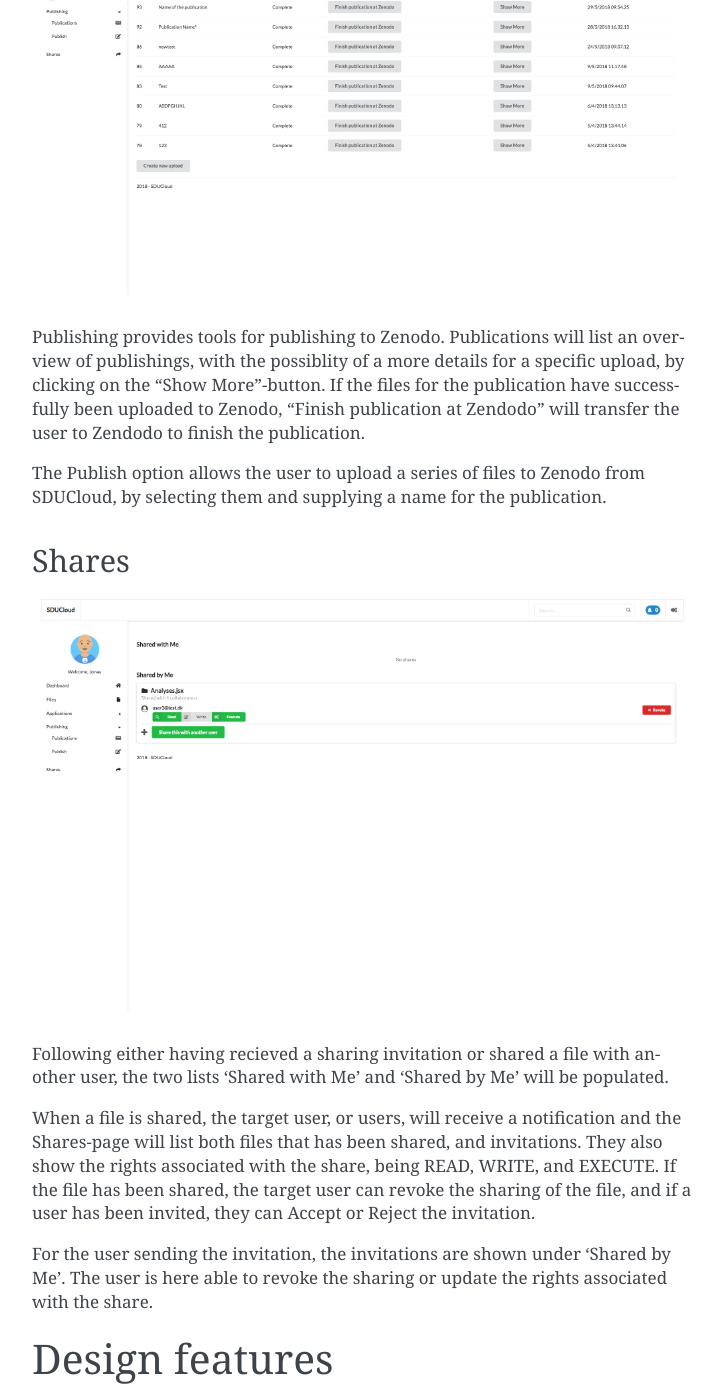
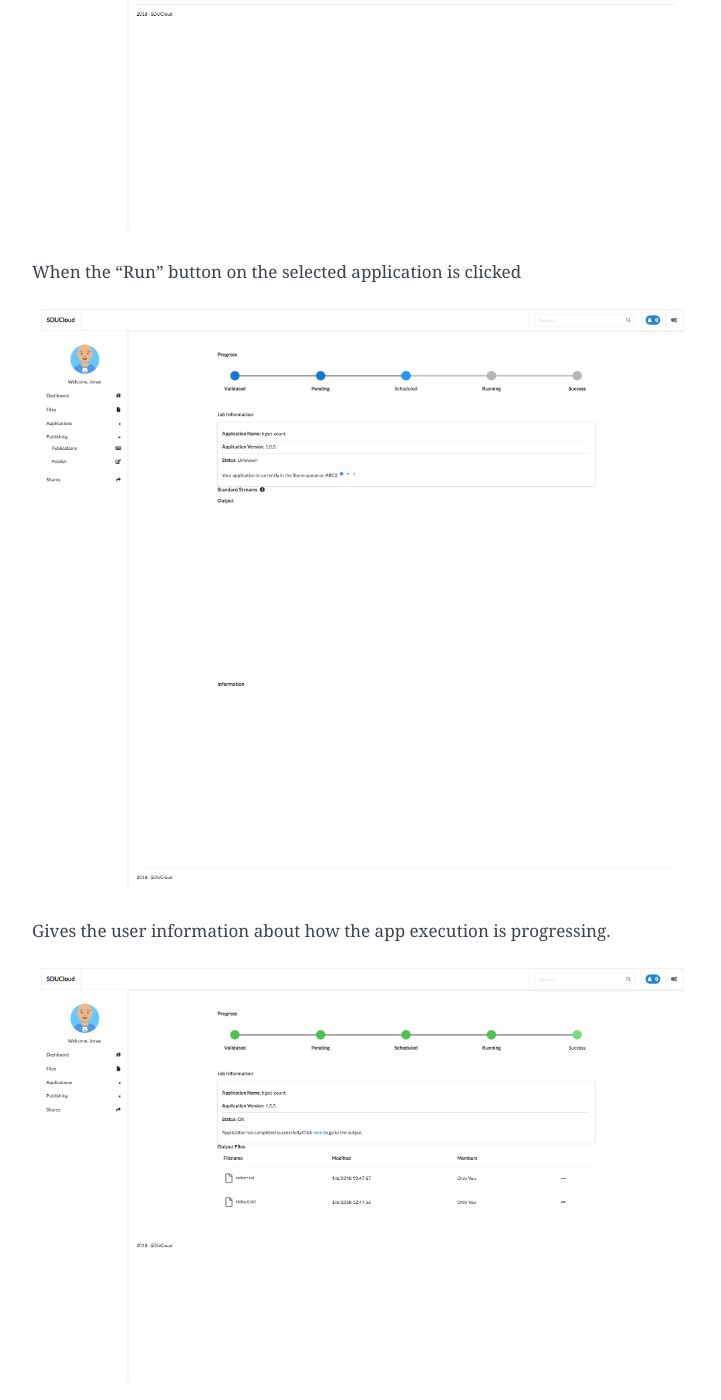
Before and after one commit to SDU-eScience/SDUCloudDoc, a Sphinx documentation site: the page built from docs/source/index.rst, in a window 1280 px wide and 1400 px high, scrolled down 3314 px. Shown: the whole window, without its empty margins (388-1109 px from the left). Built offline with Sphinx 7.4.7, drawn with Linux system fonts in a browser that asks for light colours; some of the changed text lies outside the part shown.

Commit message:
restructure

```diff
--- a/docs/source/index.rst
+++ b/docs/source/index.rst
@@ -68,6 +68,27 @@ Applications
    :align:   center
 
 At the Applications screen the user is able to see all available applications that he/she can run on Abacus2.0. If the user hover above the name of an application he/she is able to get a description of the application. If the user press the run button he/she will be forwarded to that specific application setup and are able to add the input files that he/she would like to be included in the execution of the application.
+
+
+.. figure::  images/screens/applications/run_application.png
+   :align:   center
+
+When the "Run" button on the selected application is clicked
+
+
+.. figure::  images/screens/applications/detailed_result_in_queue.png
+   :align:   center
+
+Gives the user information about how the app execution is progressing.
+
+
+
+.. figure::  images/screens/applications/detailed_result_finished.png
+   :align:   center
+
+When the app execution has finished with success.
+
+
 
 
 Publications
```
Also changed, not shown: docs/source/images/screens/applications/detailed_result_finished.png (renamed from docs/source/images/screens/applications/detailed_result_ finished.png), docs/source/images/screens/applications/detailed_result_in_queue.png (renamed from docs/source/images/screens/applications/detailed_result_in_ queue.png).
